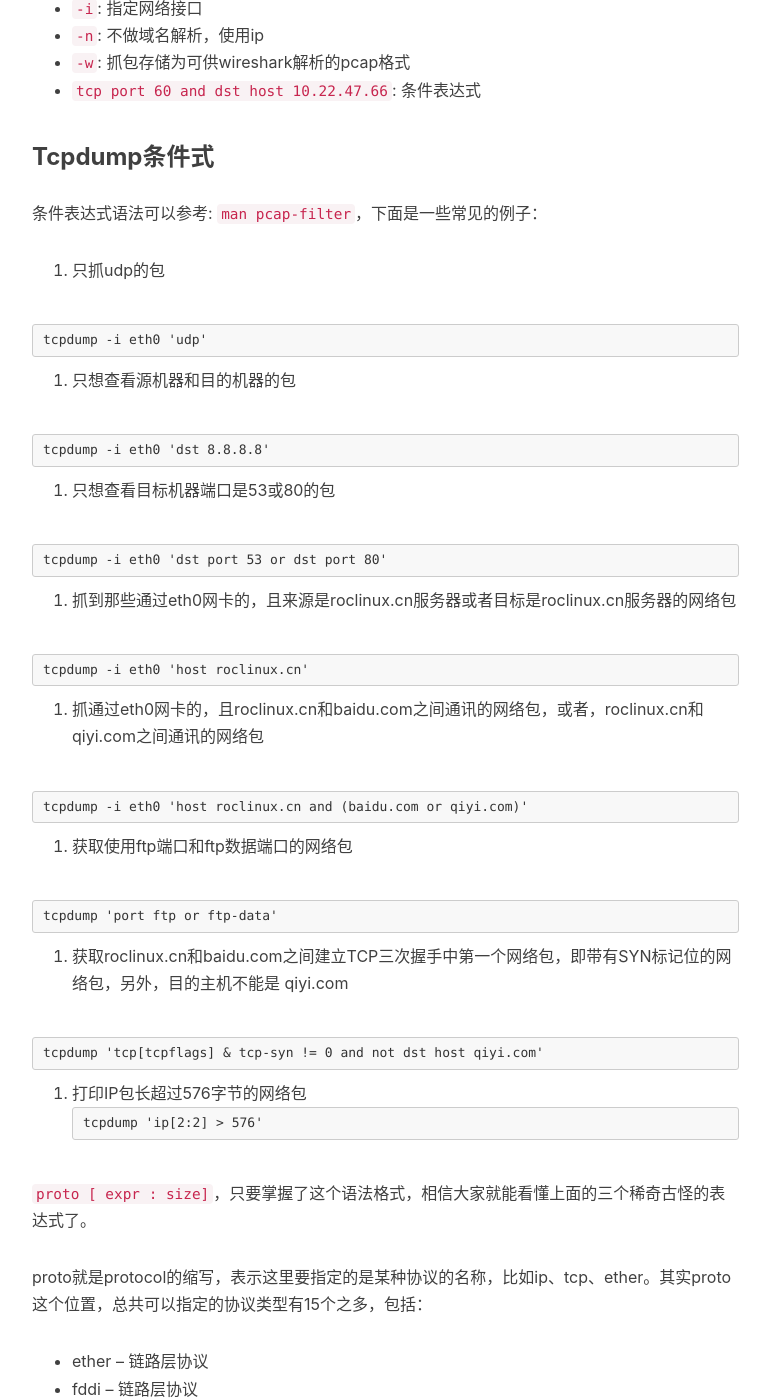
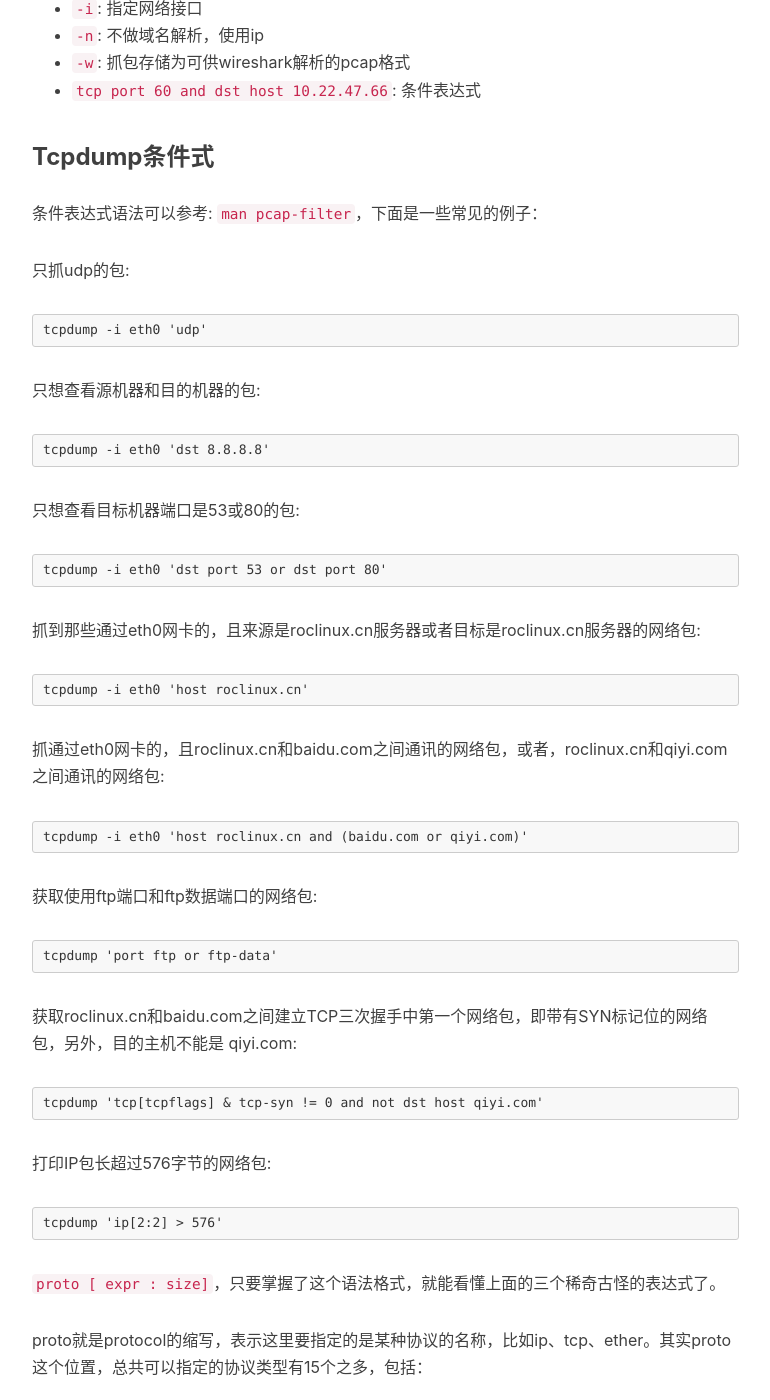
Before and after one commit to luohao-brian/luohao-brian.github.io, a Jekyll site: the page built from _posts/2020-01-02-使用tcpdump和wireshark分析tcp流.md, in a window 1280 px wide and 1400 px high, scrolled down 651 px. Shown: the whole window, without its empty margins (233-1003 px from the left). Built offline with Jekyll 4.4.1, drawn with Linux system fonts in a browser that asks for light colours; comment, search, counter and statistics services are not loaded; some of the changed lines change nothing that is shown; some of the changed text lies outside the part shown.

Commit message:
修改tcpdump文章格式

````diff
--- a/_posts/2020-01-02-使用tcpdump和wireshark分析tcp流.md
+++ b/_posts/2020-01-02-使用tcpdump和wireshark分析tcp流.md
@@ -18,56 +18,56 @@ tcpdump -w packets.pcap -n -i eth0 tcp port 60 and dst host 10.22.47.66
 
 条件表达式语法可以参考: `man pcap-filter`，下面是一些常见的例子：
 
-1. 只抓udp的包
+只抓udp的包:
 
 ```
 tcpdump -i eth0 'udp'
 ```
 
-2. 只想查看源机器和目的机器的包
+只想查看源机器和目的机器的包:
 
 ```
 tcpdump -i eth0 'dst 8.8.8.8'
 ```
 
-3. 只想查看目标机器端口是53或80的包
+只想查看目标机器端口是53或80的包:
 
 ```
 tcpdump -i eth0 'dst port 53 or dst port 80'
 ```
 
-4. 抓到那些通过eth0网卡的，且来源是roclinux.cn服务器或者目标是roclinux.cn服务器的网络包
+抓到那些通过eth0网卡的，且来源是roclinux.cn服务器或者目标是roclinux.cn服务器的网络包:
 
 ```
 tcpdump -i eth0 'host roclinux.cn'
 ```
 
-5. 抓通过eth0网卡的，且roclinux.cn和baidu.com之间通讯的网络包，或者，roclinux.cn和qiyi.com之间通讯的网络包
+抓通过eth0网卡的，且roclinux.cn和baidu.com之间通讯的网络包，或者，roclinux.cn和qiyi.com之间通讯的网络包:
 
 ```
 tcpdump -i eth0 'host roclinux.cn and (baidu.com or qiyi.com)'
 ```
 
 
-6. 获取使用ftp端口和ftp数据端口的网络包
+获取使用ftp端口和ftp数据端口的网络包:
 
 ```
 tcpdump 'port ftp or ftp-data'
 ```
 
-7. 获取roclinux.cn和baidu.com之间建立TCP三次握手中第一个网络包，即带有SYN标记位的网络包，另外，目的主机不能是 qiyi.com
+获取roclinux.cn和baidu.com之间建立TCP三次握手中第一个网络包，即带有SYN标记位的网络包，另外，目的主机不能是 qiyi.com:
 
 ```
 tcpdump 'tcp[tcpflags] & tcp-syn != 0 and not dst host qiyi.com'
 ```
 
 
-8. 打印IP包长超过576字节的网络包
+打印IP包长超过576字节的网络包:
 ```
 tcpdump 'ip[2:2] > 576'
 ```
 
-`proto [ expr : size]`，只要掌握了这个语法格式，相信大家就能看懂上面的三个稀奇古怪的表达式了。
+`proto [ expr : size]`，只要掌握了这个语法格式，就能看懂上面的三个稀奇古怪的表达式了。
 
 proto就是protocol的缩写，表示这里要指定的是某种协议的名称，比如ip、tcp、ether。其实proto这个位置，总共可以指定的协议类型有15个之多，包括：
 
@@ -89,8 +89,9 @@ proto就是protocol的缩写，表示这里要指定的是某种协议的名称
 
 `expr`用来指定数据报偏移量，表示从某个协议的数据报的第多少位开始提取内容，默认的起始位置是0；而`size`表示从偏移量的位置开始提取多少个字节，可以设置为1、2、4。
 如果只设置了`expr`，而没有设置`size`，则默认提取1个字节。比如`ip[2:2]`，就表示提取出第3、4个字节；而`ip[0]`则表示提取ip协议头的第一个字节。
-在我们提取了特定内容之后，我们就需要设置我们的过滤条件了，我们可用的“比较操作符”包括：>，<，>=，<=，=，!=，总共有6个。
-好，掌握了上面内容之后，我可以很负责任的告诉你，你已经掌握了tcpdump过滤表达式的最重要语法了。我们先来小试牛刀，看一个例题：
+
+在我们提取了特定内容之后，我们就需要设置我们的过滤条件了，我们可用的“比较操作符”包括：`>`，`<`，`>=`，`<=`，`=`，`!=`，总共有6个。
+
 ```
 ip[0] & 0xf != 5
 ```
````
